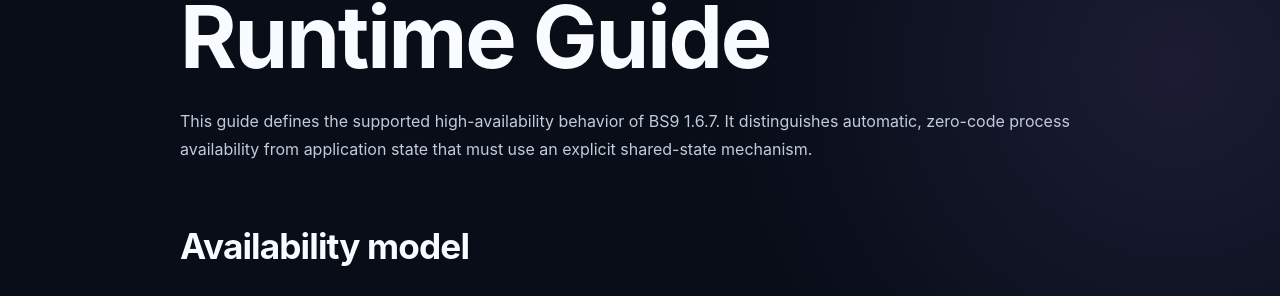
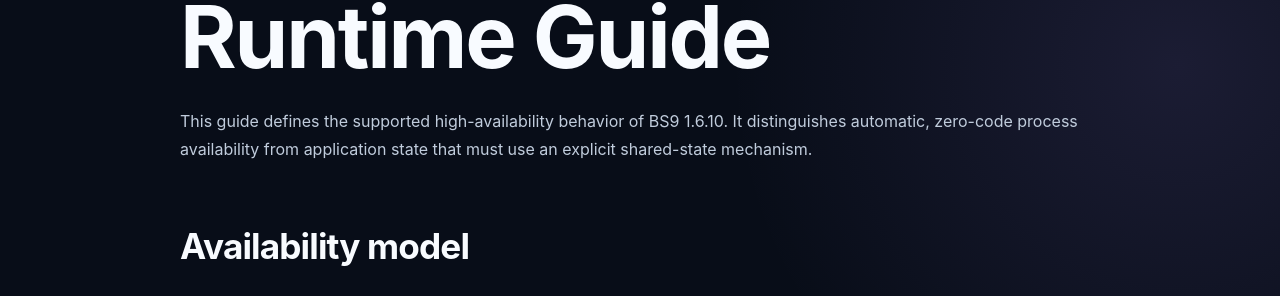
Before and after one commit to xarhang/bs9, a Jekyll site: the page built from HA_RUNTIME.md, in a window 1280 px wide and 900 px high. Shown: the part 255-551 px from the top of the window. Built offline with Jekyll 4.4.1, drawn with Linux system fonts in a browser that asks for light colours.

```diff
--- a/HA_RUNTIME.md
+++ b/HA_RUNTIME.md
@@ -7,7 +7,7 @@ permalink: /high-availability/
 
 # High-Availability Runtime Guide
 
-This guide defines the supported high-availability behavior of BS9 1.6.7. It distinguishes automatic, zero-code process availability from application state that must use an explicit shared-state mechanism.
+This guide defines the supported high-availability behavior of BS9 1.6.10. It distinguishes automatic, zero-code process availability from application state that must use an explicit shared-state mechanism.
 
 ## Availability model
 
```
Also changed, not shown: API.md (+3 -3 lines), COMMANDS.md (+1 -1 lines), index.md (+1 -1 lines).
